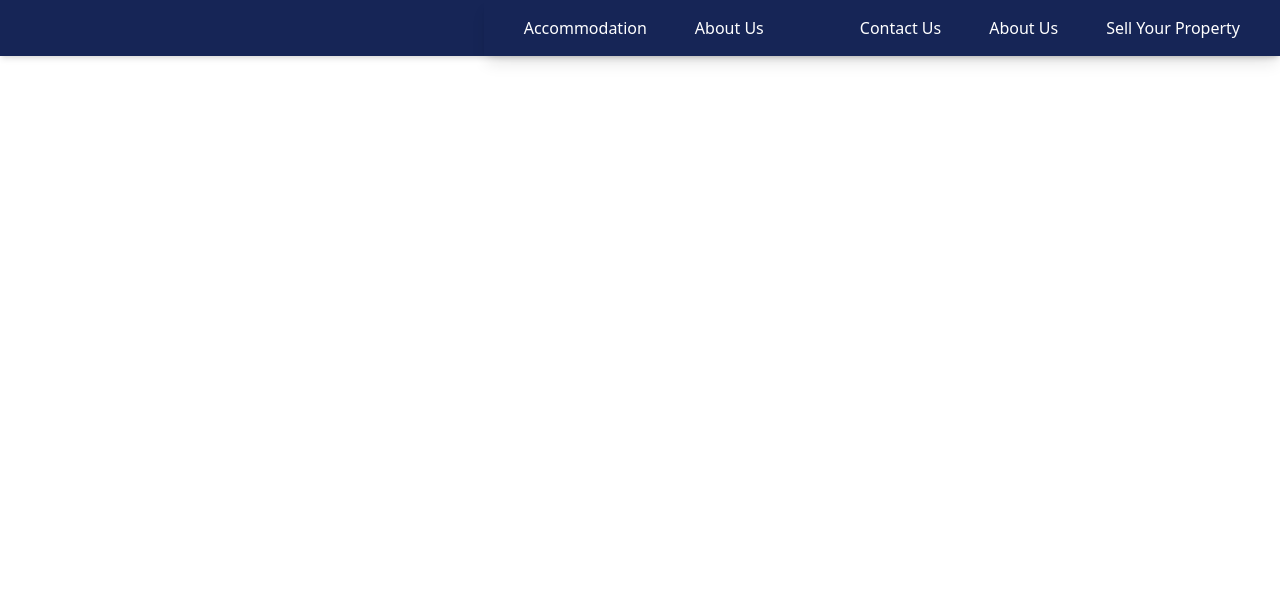
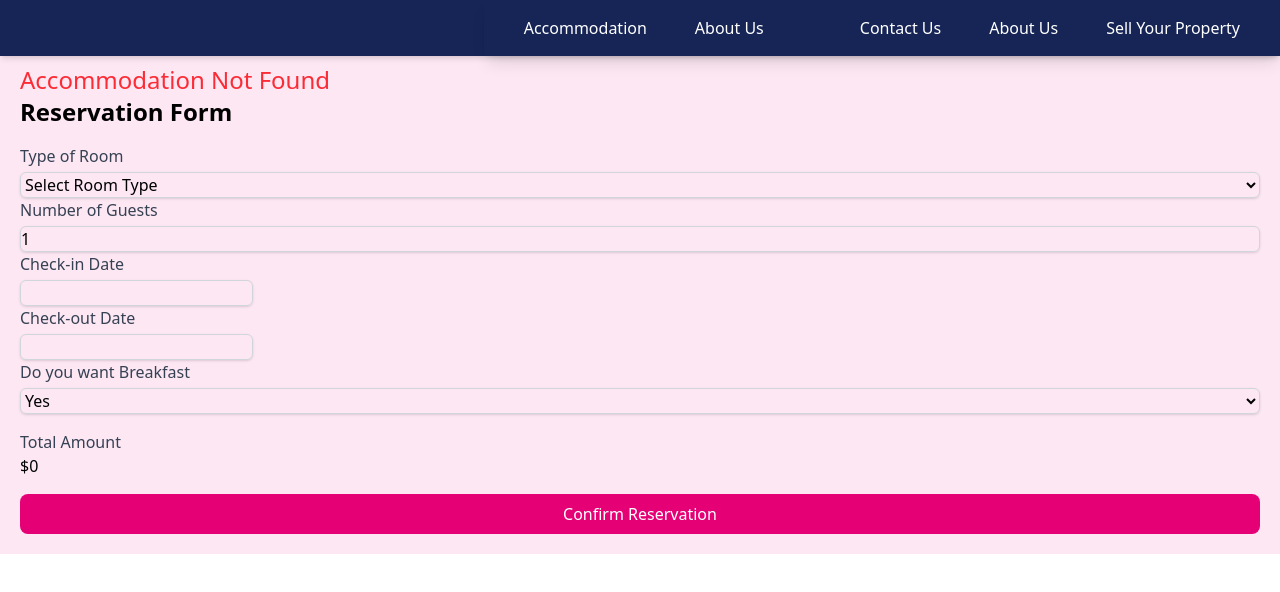
Before and after one commit to Danu98mapagedara/Tourwebsite, a React (Vite) app: page /reserve in a window 1280 px wide. Shown: the top 592 px of the page. Built offline with nearby package versions, Linux system fonts and the light colour scheme.

Commit message:
creare  form for room reservation

```diff
--- a/src/App.tsx
+++ b/src/App.tsx
@@ -6,6 +6,7 @@ import TourPage from './pages/TourPage';
 import AccomdationPage from './pages/AccomdationPage';
 import AvailabilityPage from './pages/AvailabilityPage';
 import GetYourRoute from './pages/GetYourRoute';
+import ReservePage from './pages/ReservePage';
 
 function App() {
 
@@ -20,6 +21,7 @@ function App() {
           <Route path="/accommodation" element={<AccomdationPage/>} />
           <Route path="/accommodation/:id" element={<AvailabilityPage/>} />
            <Route path="/getyourroute" element={<GetYourRoute/>} />
+           <Route path="/reserve" element={<ReservePage/>} />
         </Routes>
           {/* <Footer/>  */}
       </Router>
--- a/src/pages/AvailabilityPage.tsx
+++ b/src/pages/AvailabilityPage.tsx
@@ -2,11 +2,13 @@ import type  {Accommodation } from '../data/accommodation'
 import  {accommodations} from '../data/accommodation'
 import  {useParams} from 'react-router-dom'
 import { FaMapMarkerAlt, FaHeart, FaShareAlt } from "react-icons/fa";
-
+import { useNavigate } from 'react-router-dom';
 
 
 const AvailabilityPage = () => {
+  const navigate = useNavigate();
   const { id } = useParams<{ id: string }>();
+
  const availabletour:Accommodation|undefined=accommodations.find((a)=>a.id===id)
 
  if (!availabletour) {
@@ -44,7 +46,8 @@ const AvailabilityPage = () => {
         <div className="flex items-center gap-4">
           <FaHeart className="text-blue-500 cursor-pointer" title="Add to favorites" />
           <FaShareAlt className="text-blue-500 cursor-pointer" title="Share" />
-          <button className="bg-blue-600 text-white px-4 py-2 rounded-md hover:bg-blue-700">
+
+          <button onClick={() => navigate(`/reserve/${availabletour.id}`)} className="bg-blue-600 text-white px-4 py-2 rounded-md hover:bg-blue-700">
             Reserve
           </button>
         </div>
@@ -147,7 +150,7 @@ const AvailabilityPage = () => {
       <li>Free private parking</li>
     </ul>
 
-    <button className="w-full bg-blue-600 text-white py-2 rounded-lg hover:bg-blue-700 transition">
+    <button onClick={() => navigate(`/reserve/${availabletour.id}`)} className="w-full bg-blue-600 text-white py-2 rounded-lg hover:bg-blue-700 transition">
       Reserve
     </button>
   </div>
--- /dev/null
+++ b/src/pages/ReservePage.tsx
@@ -0,0 +1,132 @@
+import  { useState ,useEffect} from 'react'
+import { useParams } from 'react-router-dom';
+import  type { Accommodation } from '@/data/accommodation';
+import { accommodations } from '@/data/accommodation';
+import DatePicker from 'react-datepicker';
+
+
+  interface Reservation {
+        Typerooom: string,
+        Numberofguest: number,
+        checkin: string,
+        checkout: string,
+        ChargeperAdult: number,
+        ChargeperChild: number,
+        TotalAmount: number,
+        IsdinnerInclude: boolean,
+    }
+
+
+const ReservePage = ():Reservation => {
+    const { id } = useParams<{ id: string }>();
+    const availabletour:Accommodation|undefined=accommodations.find((a)=>a.id===id)
+
+    const [checkinDate, setCheckinDate] = useState<Date | null>(null);
+    const [checkoutDate, setCheckoutDate] = useState<Date | null>(null);
+    const [totalAmount, setTotalAmount] = useState<number>(0);
+    const [roomType, setRoomType] = useState<string>('');
+    const [numberOfGuests, setNumberOfGuests] = useState<number>(1);
+    const [breakfastOption, setBreakfastOption] = useState<string>('yes');
+
+const AllPrices ={
+    roomPrice: {
+        single: 10000,
+        double: 18000,
+        suite: 25000
+    },
+    guestperprice: 5000,
+    breakfast: 1500
+};
+useEffect(() => {
+    setTotalAmount(calTotalAmount());
+}, [checkinDate, checkoutDate, roomType, numberOfGuests, breakfastOption]);
+
+const calTotalAmount=():number=>{
+    if(!checkinDate || !checkoutDate || !roomType) return 0;
+    const total= AllPrices.guestperprice * numberOfGuests + AllPrices.roomPrice[roomType] + (breakfastOption === 'yes' ? AllPrices.breakfast : 0);
+    return total;
+};
+
+
+
+  return (
+    <div className='container mx-auto p-5 mt-5 flex-column align-items-center justify-content-center bg-pink-100'>
+      {availabletour ? (
+        <div>
+          <h2 className="text-2xl font-bold text-gray-900">{availabletour.name}</h2>
+
+          <p className="text-gray-700">Price: ${availabletour.price}</p>
+        </div>
+      ) : (
+        <div className='text-red-500 text-2xl'>Accommodation Not Found</div>
+      )}
+      <div>
+        <h2 className="text-2xl font-bold mb-4">Reservation Form</h2>
+        <form className="space-y-4">
+          <div className="mb-4">
+            <div>
+   <label className="block text-gray-700">Type of Room</label>
+            <select title='Type of Room' value={roomType} onChange={(e) => setRoomType(e.target.value)}
+            className="mt-1 block w-full border border-gray-300 rounded-md shadow-sm focus:border-pink-500 focus:ring focus:ring-pink-200">
+              <option value="">Select Room Type</option>
+              <option value="single">Single</option>
+              <option value="double">Double</option>
+              <option value="suite">Suite</option>
+            </select>
+            </div>
+
+         <div>
+    <label className="block text-gray-700">Number of Guests</label>
+    <input title='Number of Guests' value={numberOfGuests} onChange={(e) => setNumberOfGuests(Number(e.target.value))}
+    type="number" min="1" className="mt-1 block w-full border border-gray-300 rounded-md shadow-sm focus:border-pink-500 focus:ring focus:ring-pink-200" />
+         </div>
+
+         <div>
+    <label className="block text-gray-700">Check-in Date</label>
+    <DatePicker
+
+      selected={checkinDate}
+      onChange={(date) => setCheckinDate(date)}
+      minDate={new Date()}
+      maxDate={checkoutDate ? new Date(checkoutDate.getTime() - 24 * 60 * 60 * 1000) : undefined}
+      className="mt-1 block w-full border border-gray-300 rounded-md shadow-sm focus:border-pink-500 focus:ring focus:ring-pink-200"
+    />
+         </div>
+            <div>
+    <label className="block text-gray-700">Check-out Date</label>
+    <DatePicker
+        selected={checkoutDate}
+        onChange={(date) => setCheckoutDate(date)}
+        minDate={checkinDate ? new Date(checkinDate.getTime() + 24 * 60 * 60 * 1000) : undefined}
+        className="mt-1 block w-full border border-gray-300 rounded-md shadow-sm focus:border-pink-500 focus:ring focus:ring-pink-200"
+    />
+         </div>
+
+         <div>
+    <label className="block text-gray-700">Do you  want  Breakfast</label>
+<select title='Breakfast Option' name="breakfast" value={breakfastOption} onChange={(e) => setBreakfastOption(e.target.value)}
+className="mt-1 block w-full border border-gray-300 rounded-md shadow-sm focus:border-pink-500 focus:ring focus:ring-pink-200">
+  <option value="yes">Yes</option>
+  <option value="no">No</option>
+</select>
+
+         </div>
+          </div>
+          <div>
+    <label className="block text-gray-700">Total Amount</label>
+   <h3>${totalAmount}</h3>
+          </div>
+          <div>
+    <button type="submit" className="w-full bg-pink-600 text-white py-2 rounded-lg hover:bg-pink-700 transition">
+      Confirm Reservation
+    </button>
+
+         </div>
+</form>
+    </div>
+    </div>
+  )
+}
+
+
+export default ReservePage
```
